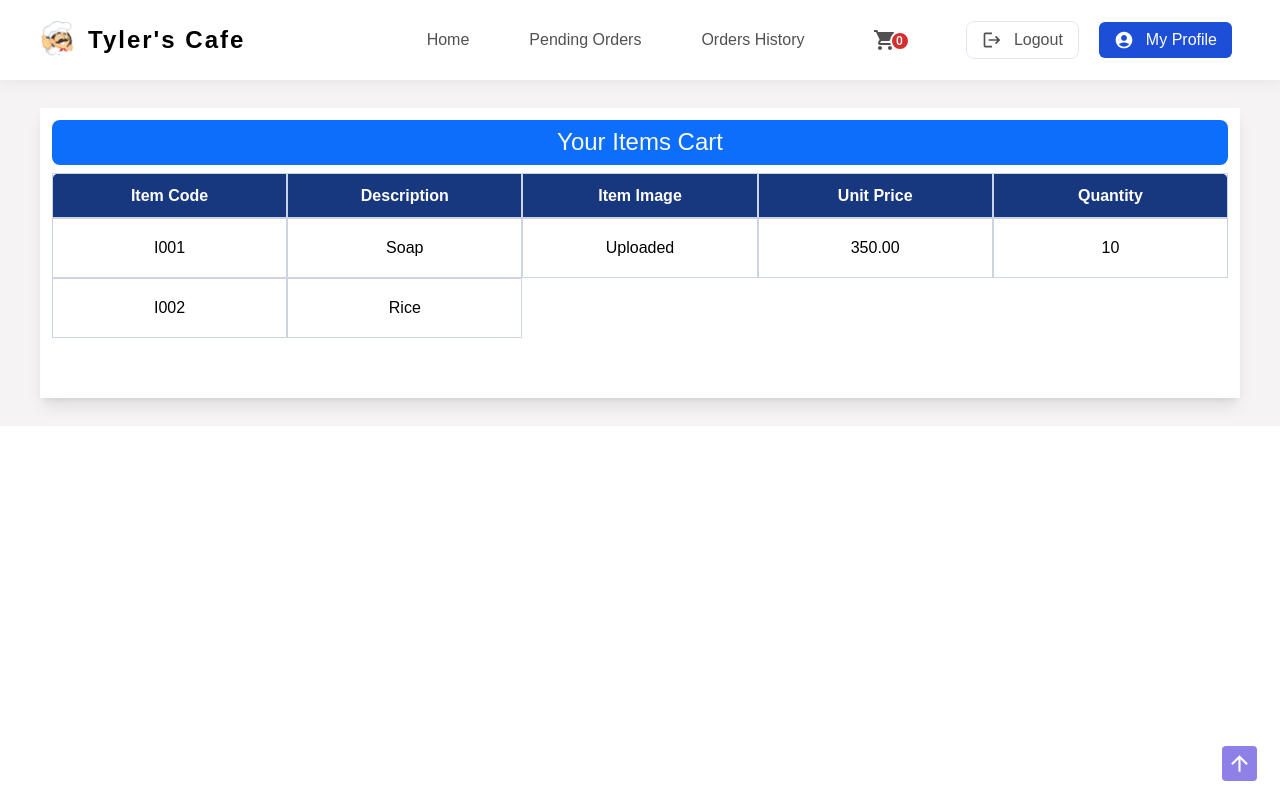
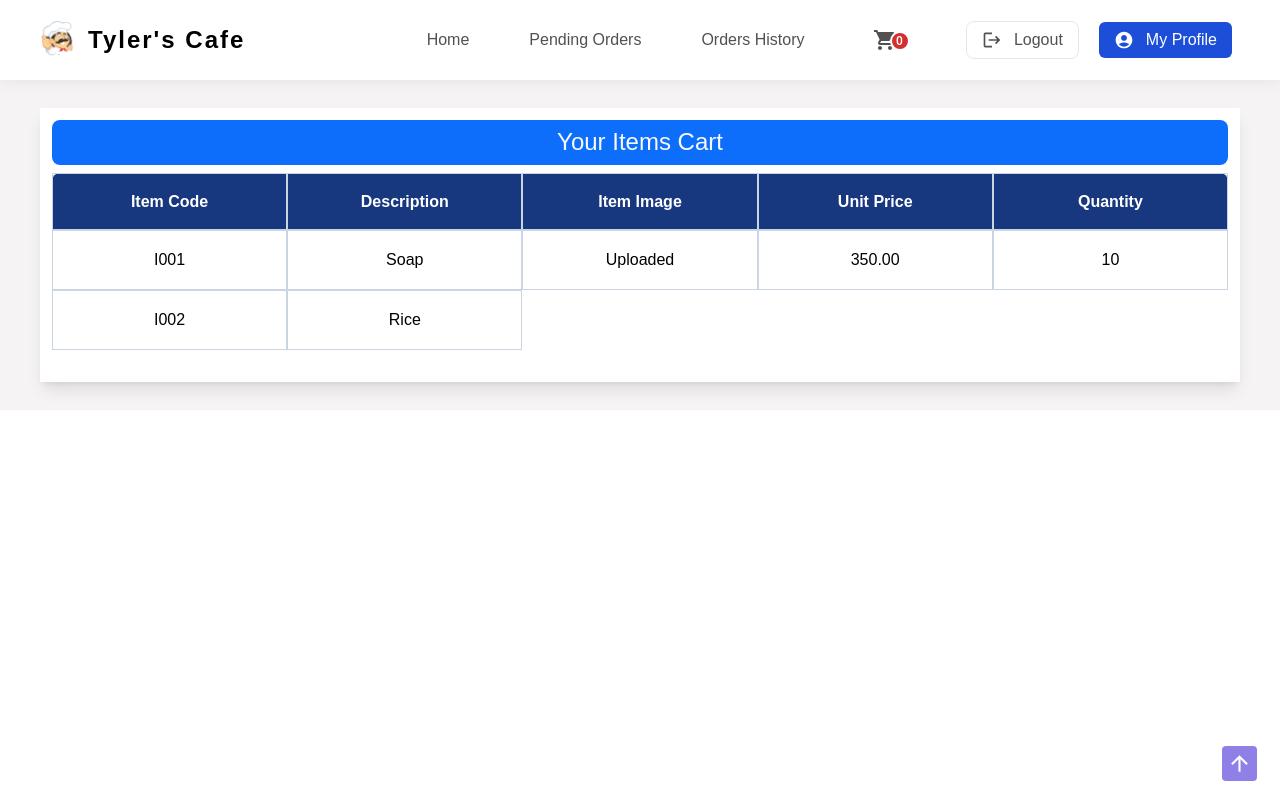
Before and after one commit to AshanSandeep06/Food-Shop-System, a React (Create React App) app in the folder frontend/: page /placeOrder in a window 1280 px wide. Built offline with nearby package versions, Linux system fonts and the light colour scheme.

Commit message:
Content Updated in Table Component

```diff
--- a/frontend/src/components/Table/Table.tsx
+++ b/frontend/src/components/Table/Table.tsx
@@ -22,7 +22,7 @@ const Table = (props: TableProps) => {
           {/* Your Items Cart */}
           {props.tblName}
         </h3>
-        <div className="w-full pb-10 rounded-2 overflow-x-auto scroll-smooth">
+        <div className="w-full pb-6 rounded-2 overflow-x-auto scroll-smooth">
           <table
             id="tblCartItems"
             className="table-fixed border-collapse grid grid-cols-1 h-[185px]"
@@ -39,7 +39,7 @@ const Table = (props: TableProps) => {
                 {props.tblHeaders.map((header, index) => (
                   <th
                     key={index}
-                    className="border border-slate-300 flex justify-center items-center"
+                    className="!leading-[48px] border border-slate-300 flex justify-center items-center"
                     style={{ lineHeight: "38px!important" }}
                   >
                     {header}
```
